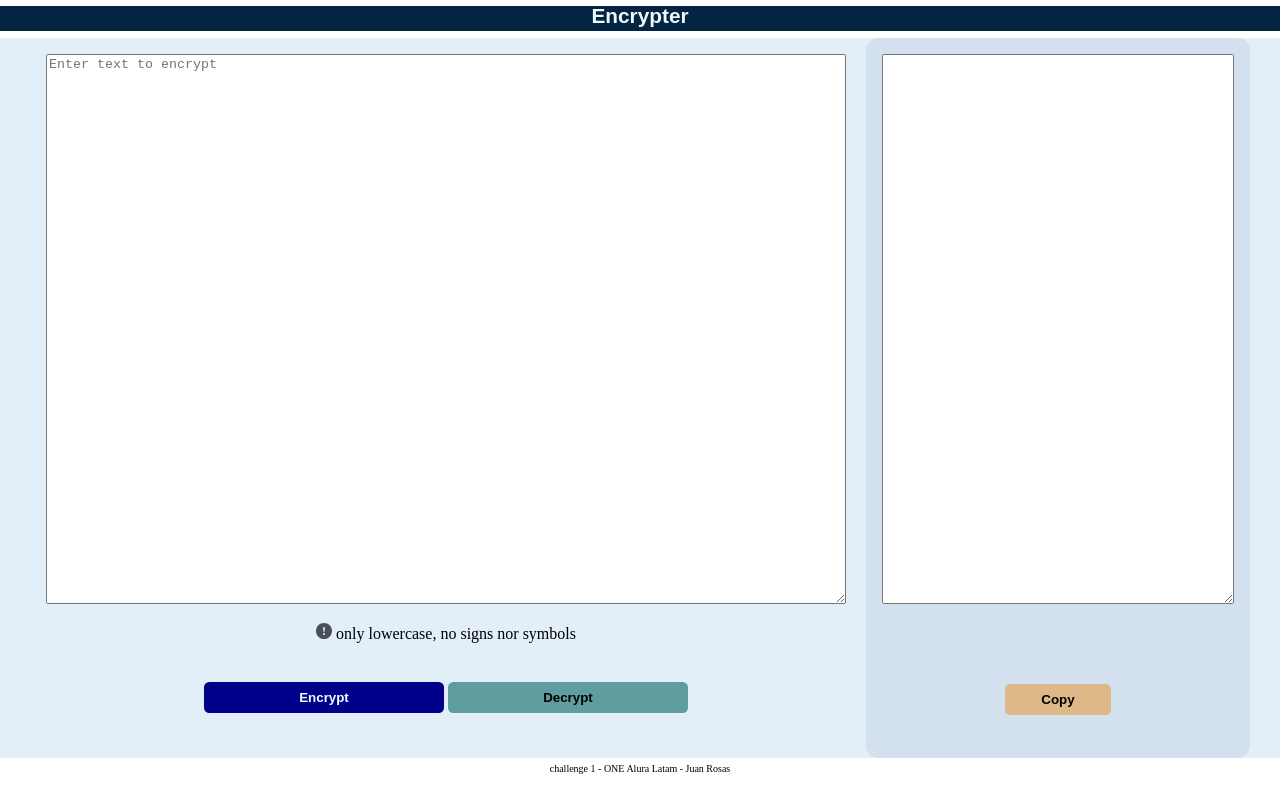
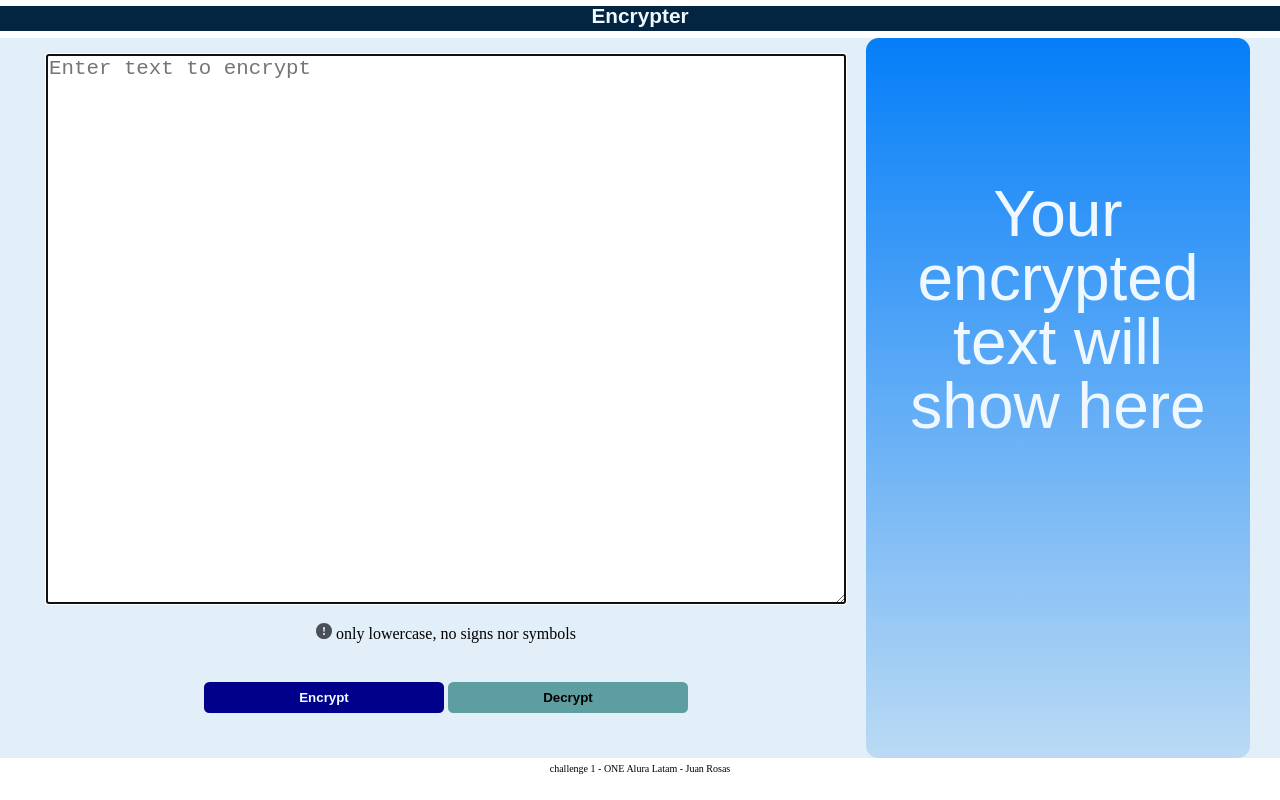
Before and after one commit to Jnrosas/Encrypter, a plain HTML site: page index.html in a window 1280 px wide. Drawn offline with Linux system fonts and the light colour scheme.

Commit message:
html css done, cover encrypter window

```diff
--- a/index.html
+++ b/index.html
@@ -1,18 +1,21 @@
 <!DOCTYPE html>
 <html lang="en">
+
 <head>
   <meta charset="UTF-8">
   <meta name="viewport" content="width=device-width, initial-scale=1.0">
   <link rel="stylesheet" href="styles.css">
   <title>Encrypter</title>
 </head>
+
 <body>
   <header>
     <h1>Encrypter</h1>
   </header>
+
   <main>
     <div class="to-encrypt-section">
-      <textarea name="text-to-encrypt" class="text-to-encrypt" placeholder="Enter text to encrypt"></textarea>
+      <textarea name="text-to-encrypt" class="text-to-encrypt" placeholder="Enter text to encrypt" autofocus></textarea>
       <p class="lowercase"><svg width="16" height="16" viewBox="0 0 16 16" fill="none" xmlns="http://www.w3.org/2000/svg">
         <g clip-path="url(#clip0_2_231)">
         <path
@@ -25,18 +28,26 @@
         </clipPath>
         </defs>
         </svg>
-        only lowercase, no signs nor symbols</p>
-        <input class="btne" type="button" value="Encrypt">
-        <input class="btnd" type="button" value="Decrypt">
+        only lowercase, no signs nor symbols
+      </p>
+      <input class="btne" type="button" value="Encrypt">
+      <input class="btnd" type="button" value="Decrypt">
+    </div>
+
+    <div class="container-encrypted-section">
+      <div class="encrypted-section">
+        <textarea name="text-encrypted" class="text-encrypted"></textarea>
+        <input class="btnc" type="button" value="Copy">
       </div>
-    <div class="encrypted-section">
-      <textarea name="text-encrypted" class="text-encrypted"></textarea>
-      <input class="btnc" type="button" value="Copy">
+
+      <div class="cover-encrypted-section">
+        <h4>Your encrypted text will show here</h4>
+      </div>
     </div>
   </main>
+
   <footer>
     <p>challenge 1 - ONE Alura Latam - Juan Rosas</p>
   </footer>
-
 </body>
 </html>
--- a/styles.css
+++ b/styles.css
@@ -75,12 +75,26 @@ main{
 .text-to-encrypt {
   width: 100%;
   height: 80%;
+  font-size: 1.6em;
+}
+
+.container-encrypted-section {
+  position: relative;
+  vertical-align: top;
+  display: inline-block;
+  width: 30%;
+  height: 100%;
+  border-radius: 0.8em;
+  padding: 1em;
 }
 
 .encrypted-section {
+  position: absolute;
+  top: 0;
+  left: 0;
   vertical-align: top;
   display: inline-block;
-  width: 30%;
+  width: 100%;
   height: 100%;
   border-radius: 0.8em;
   padding: 1em;
@@ -91,6 +105,28 @@ main{
   display: block;
   width: 100%;
   height: 80%;
+  font-size: 1.4em;
+}
+
+.cover-encrypted-section {
+  z-index: 9;
+  position: absolute;
+  top: 0;
+  left: 0;
+  vertical-align: top;
+  display: inline-block;
+  width: 100%;
+  height: 100%;
+  border-radius: 0.8em;
+  padding: 1em;
+  background: linear-gradient(rgb(5, 126, 248), rgb(187, 218, 244));
+}
+
+.cover-encrypted-section > h4 {
+  font-size: 4em;
+  font-family: Arial, Helvetica, sans-serif;
+  padding-block: 2em;
+  color: aliceblue;
 }
 
 .lowercase {
```
